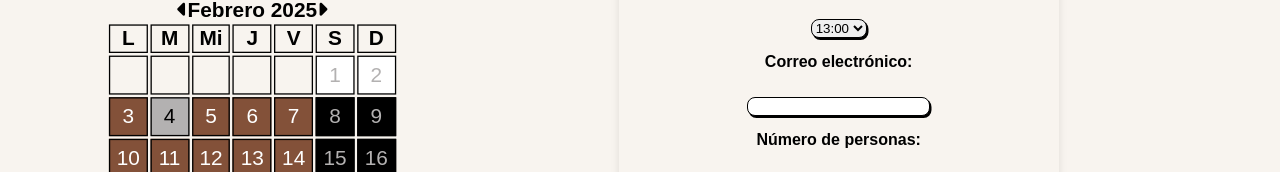
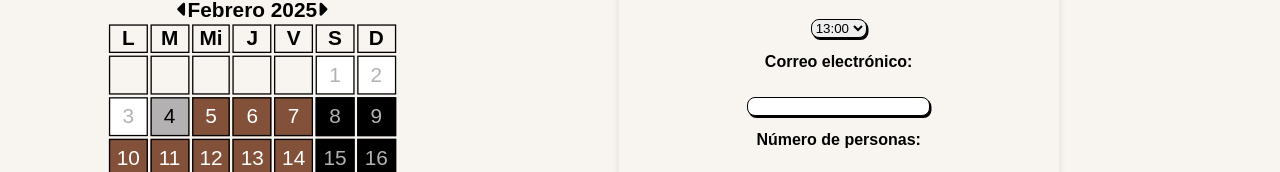
Before and after one commit to JoseRubicco21/Do-camino, a website: page index.html in a window 1280 px wide. Shown: the part 1115-1287 px from the top of the page. Drawn offline with Linux system fonts and the light colour scheme.

```diff
--- a/index.html
+++ b/index.html
@@ -120,7 +120,7 @@
 								<td class="dayPast">2</td>
 							</tr>
 							<tr>
-								<td class="dayFull">3</td>
+								<td class="dayPast">3</td>
 								<td class="dayToday">4</td>
 								<td class="dayFull">5</td>
 								<td class="dayFull">6</td>
```
